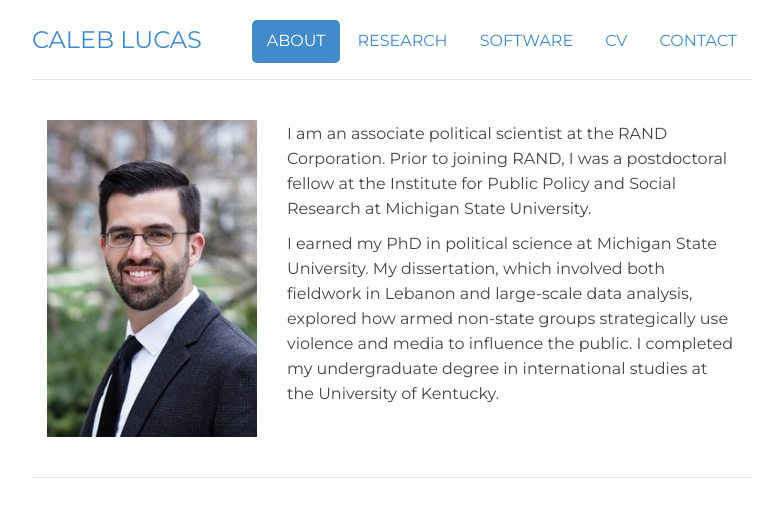
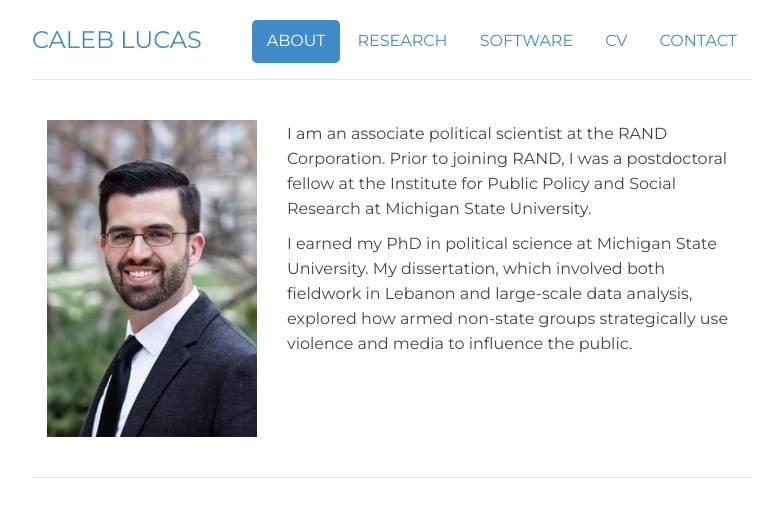
Before and after one commit to kingjon2/jonathanmking.github.io, a Jekyll site: the page built from index.html, in a window 1280 px wide. Shown: the top 517 px of the page, without its empty margins (248-1031 px from the left). Built offline with Jekyll 4.4.1, drawn with Linux system fonts in a browser that asks for light colours.

Commit message:
tidying up

```diff
--- a/contact/index.html
+++ b/contact/index.html
@@ -17,7 +17,6 @@ description: Contact | Caleb Lucas
 	<p><b>Email:</b></p>
 
 	<ul class="list-unstyled">
-	<li><span class="obfuscate">ym ta elbaliava si liame yM</span><a href="https://www.rand.org/about/people/l/lucas_caleb.html"> RAND webpage</a></li>
+	<li><span class="obfuscate">ta em liamE</span><a href = "mailto: clucas@caleblucas.com">clucas@caleblucas.com</a></li>
 	</ul>
-
 </div>
--- a/index.html
+++ b/index.html
@@ -36,14 +36,14 @@ description: Caleb Lucas is a political scientist at the RAND Corporation.
 	<div class="visible-xs visible-sm">
 	<br />
 	<p>I am an associate political scientist at the RAND Corporation. Prior to joining RAND, I was a postdoctoral fellow at the Institute for Public Policy and Social Research at Michigan State University.</p>
-	<p>I earned my PhD in political science at Michigan State University. My dissertation, which involved both fieldwork in Lebanon and large-scale data analysis, explored how armed non-state groups strategically use violence and media to influence the public. I completed my undergraduate degree in international studies at the University of Kentucky.</p>
+	<p>I earned my PhD in political science at Michigan State University. My dissertation, which involved both fieldwork in Lebanon and large-scale data analysis, explored how armed non-state groups strategically use violence and media to influence the public.</p>
 <!-- 	<p>Feel free to <a href="/files/caleb_lucas_cv.pdf" target="_blank" title="CV">view my CV</a> or <a href="/contact" title="Contact">contact me</a>.</p> -->
 	</div>
 
 <!-- 	page for desktop users -->
 	<div class="hidden-xs hidden-sm">
 	<p>I am an associate political scientist at the RAND Corporation. Prior to joining RAND, I was a postdoctoral fellow at the Institute for Public Policy and Social Research at Michigan State University.</p>
-	<p>I earned my PhD in political science at Michigan State University. My dissertation, which involved both fieldwork in Lebanon and large-scale data analysis, explored how armed non-state groups strategically use violence and media to influence the public. I completed my undergraduate degree in international studies at the University of Kentucky.</p>
+	<p>I earned my PhD in political science at Michigan State University. My dissertation, which involved both fieldwork in Lebanon and large-scale data analysis, explored how armed non-state groups strategically use violence and media to influence the public.</p>
 <!-- 	<p>My research broadly focuses on how armed actors involved in civil conflicts manage their relationships with non-combatants. I am particularly interested in how these groups use different forms of media and their effect on civilian attitudes.</p> -->
 <!-- 	<p>Feel free to <a href="/files/caleb_lucas_cv.pdf" target="_blank" title="CV">view my CV</a> or <a href="/contact" title="Contact">contact me</a>.</p>  -->
 	</div>
```
Also changed, not shown: research/index.html (line endings or trailing spaces), 1 other file.
